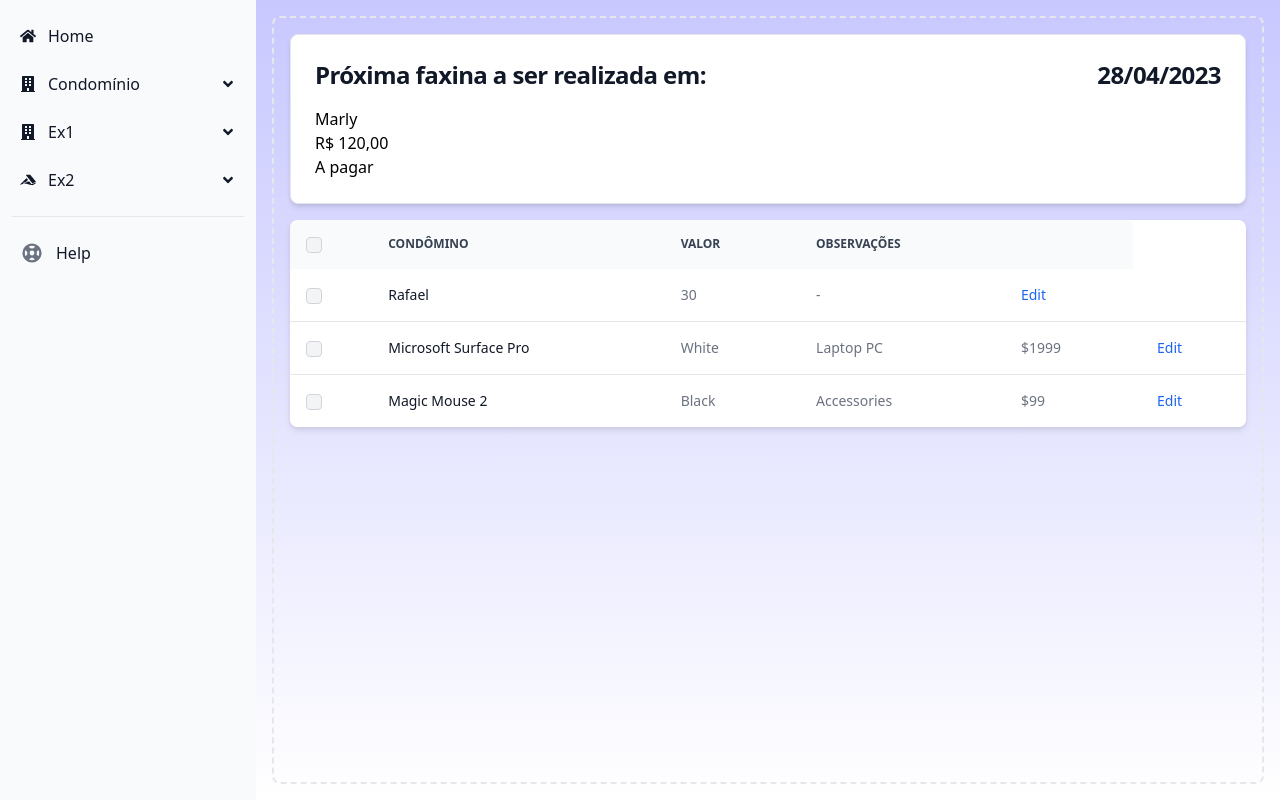
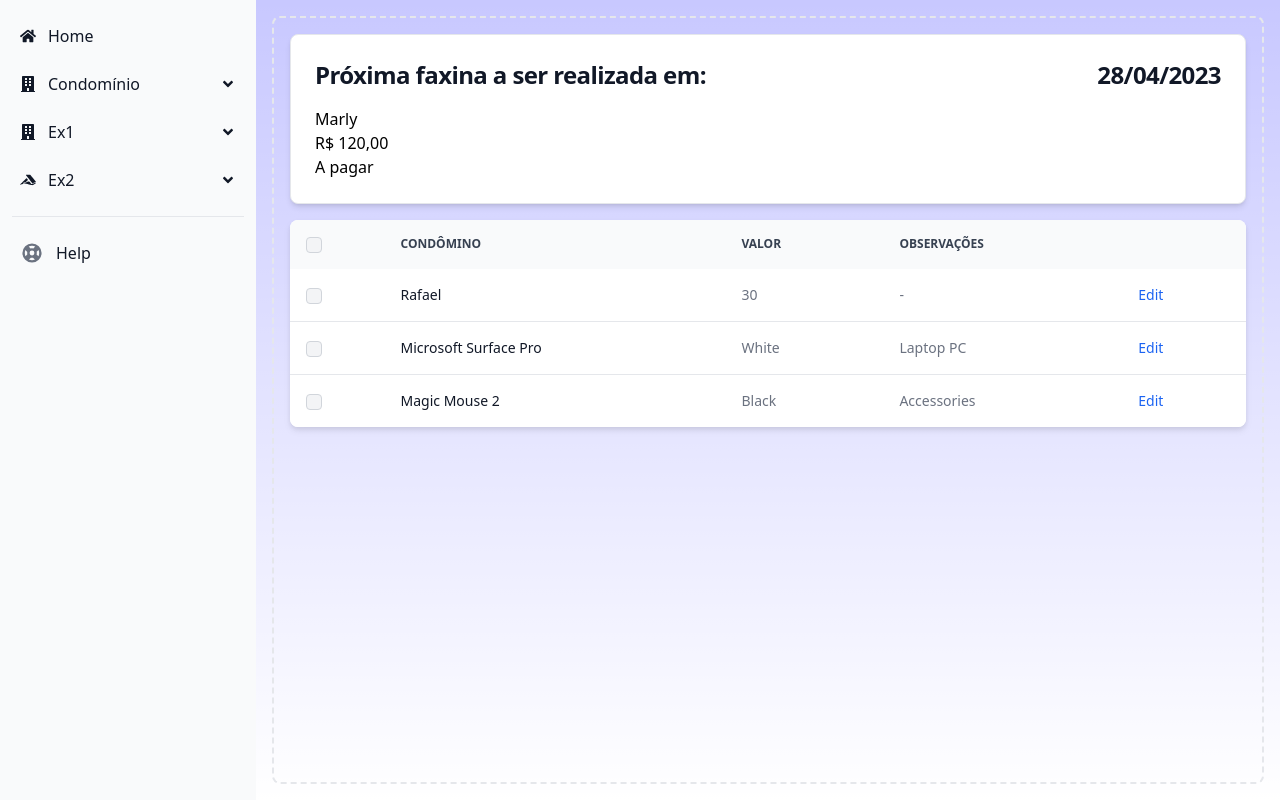
Before and after one commit to rafaelbertelli/my-organizer, a Next.js app: page /condominio/limpeza in a window 1280 px wide. Built offline with nearby package versions, Linux system fonts and the light colour scheme.

Commit message:
improve path name

```diff
--- a/src/components/toPage/condominio/index.tsx
+++ b/src/components/toPage/condominio/index.tsx
@@ -1,10 +1,10 @@
 import { Tenant } from "@/backend/domain/tenant";
 import PopUpModal from "@/components/ui/modal/popup-modal";
 import WrapperModal from "@/components/ui/modal/wrapper-modal";
-import useTenant from "@/hooks/tenant";
 import { Button, Table } from "flowbite-react";
 import { useState } from "react";
 import RegisterForm from "./fragments/register-form";
+import useTenant from "./useTenant";
 
 export default function Condominium() {
   const [showModalConfirmation, setShowModalConfirmation] = useState<boolean>(false);
--- /dev/null
+++ b/src/components/toPage/limpeza/fragments/schedule/intex.tsx
@@ -0,0 +1,19 @@
+import { Card } from "flowbite-react";
+
+export default function Schedule() {
+  return (
+    <>
+      <Card className="mb-4">
+        <h5 className="text-2xl font-bold tracking-tight text-gray-900 dark:text-white flex justify-between">
+          <span>Próxima faxina a ser realizada em:</span>
+          <span>28/04/2023</span>
+        </h5>
+        <div>
+          <p>Marly</p>
+          <p>R$ 120,00</p>
+          <p>A pagar</p>
+        </div>
+      </Card>
+    </>
+  );
+}
--- a/src/components/toPage/limpeza/index.tsx
+++ b/src/components/toPage/limpeza/index.tsx
@@ -1,19 +1,10 @@
-import { Card, Checkbox, Table } from "flowbite-react";
+import { Checkbox, Table } from "flowbite-react";
+import Schedule from "./fragments/schedule/intex";
 
 export default function Cleaning() {
   return (
     <>
-      <Card className="mb-4">
-        <h5 className="text-2xl font-bold tracking-tight text-gray-900 dark:text-white flex justify-between">
-          <span>Próxima faxina a ser realizada em:</span>
-          <span>28/04/2023</span>
-        </h5>
-        <div>
-          <p>Marly</p>
-          <p>R$ 120,00</p>
-          <p>A pagar</p>
-        </div>
-      </Card>
+      <Schedule />
 
       <Table hoverable={true}>
         <Table.Head>
@@ -55,7 +46,6 @@ export default function Cleaning() {
             </Table.Cell>
             <Table.Cell>White</Table.Cell>
             <Table.Cell>Laptop PC</Table.Cell>
-            <Table.Cell>$1999</Table.Cell>
             <Table.Cell>
               <a
                 href="/tables"
@@ -74,7 +64,6 @@ export default function Cleaning() {
             </Table.Cell>
             <Table.Cell>Black</Table.Cell>
             <Table.Cell>Accessories</Table.Cell>
-            <Table.Cell>$99</Table.Cell>
             <Table.Cell>
               <a
                 href="/tables"
```
Also changed, not shown: src/components/toPage/condominio/useTenant.tsx (renamed from src/hooks/tenant/index.tsx).
